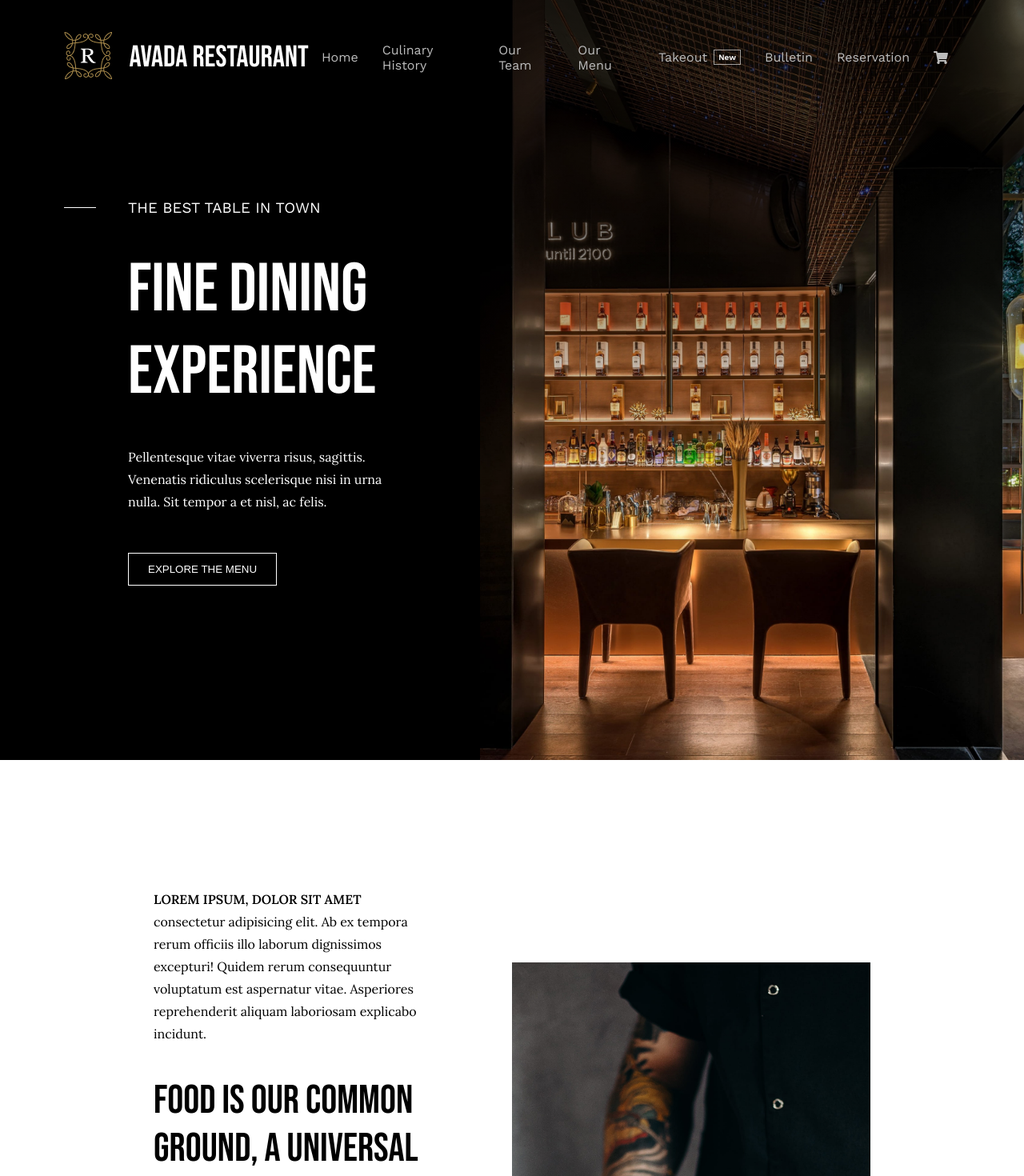
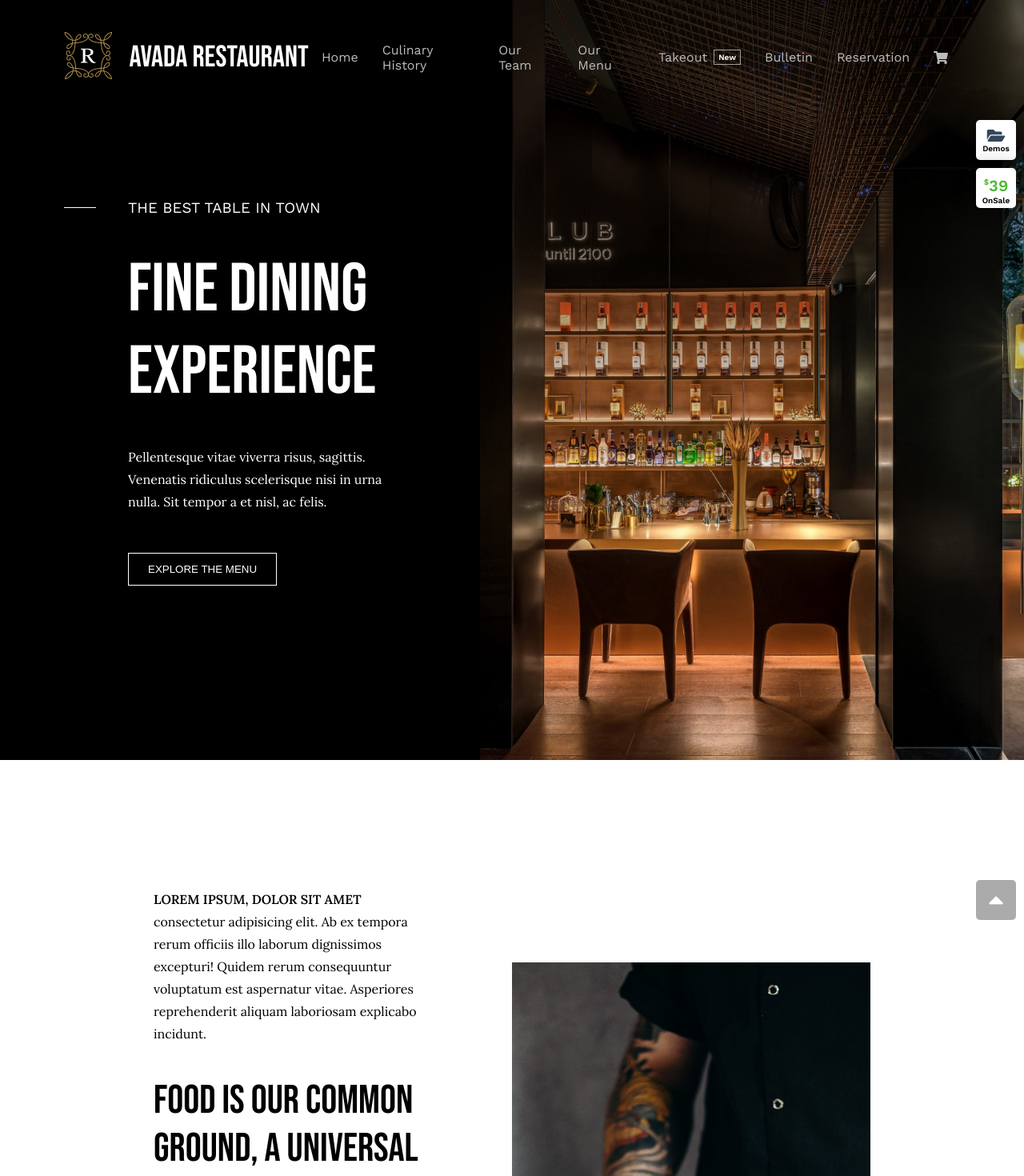
Before and after one commit to bealabea/proj-html-vuejs, a Vue app: page / in a window 1280 px wide. Shown: the top 1470 px of the page at 80% size. Built offline with nearby package versions, Linux system fonts and the light colour scheme.

Commit message:
Create dinamic part in intro section + improve style

```diff
--- a/src/App.vue
+++ b/src/App.vue
@@ -4,10 +4,10 @@
     <header-box
     :menu="menu"
     logo='logo-restaurant.png'
-    :cart="cart"
+    cart= 'fas fa-shopping-cart'
     />
 
-    <intro-section/>
+    <intro-section :sushiBox="sushiBox"/>
 
     <banner-section :banner="banner[0]"/>
 
@@ -22,7 +22,7 @@
 
     <footer-box
     logo='logo-restaurant.png'
-    :footerText="footerText"
+    footerText= 'Quam eu proin sit massa condimentum. Volutpat non pulvinar aliquet nunc. Quam eu proin sit massa condimentum.'
     :socialIcons="socialIcons"
     />
 
@@ -61,7 +61,26 @@ export default {
         'Bulletin',
         'Reservation'
         ],
-      cart: 'fas fa-shopping-cart',
+      sushiBox: [
+        {
+          img: 'sushi-1.png',
+          title: 'THE BEST TABLE IN TOWN',
+          text: 'Lorem ipsum dolor sit amet consectetur adipisicing elit. Sequi nobis natus nostrum quod maxime.',
+          button: 'EXPLORE THE MENU'
+        },
+        {
+          img: 'sushi-2.png',
+          title: 'PERFECT FOR GROUPS',
+          text: 'Lorem ipsum dolor sit amet consectetur adipisicing elit. Sequi nobis natus nostrum quod maxime.',
+          button: 'MAKE A RESERVATION'
+        },
+        {
+          img: 'sushi-3.png',
+          title: 'FRESH PRODUCE EVERYDAY',
+          text: 'Lorem ipsum dolor sit amet consectetur adipisicing elit. Sequi nobis natus nostrum quod maxime.',
+          button: 'LEARN MORE ABOUT US'
+        }
+      ],
       banner: [
         {
           subtitle: 'FINE DINING EXPERIENCE',
@@ -79,7 +98,6 @@ export default {
           button: 'VIEW TAKEOUT MENU',
         }
       ],
-      footerText: 'Quam eu proin sit massa condimentum. Volutpat non pulvinar aliquet nunc. Quam eu proin sit massa condimentum.',
       socialIcons: [
         'fab fa-facebook-f',
         'fab fa-twitter',
--- a/src/components/HeaderBox.vue
+++ b/src/components/HeaderBox.vue
@@ -1,4 +1,5 @@
 <template>
+<div>
 <!-- jumbo + header -->
   <div class="jumbotron big-container">
 
@@ -7,7 +8,7 @@
       <div class="logo">
         <img :src="`/img/${logo}`" alt="" />
       </div>
-  <!-- menu -->
+    <!-- menu -->
       <nav>
         <ul>
           <!-- voci menu dinamiche -->
@@ -46,6 +47,21 @@
     <div class="jumbo-img"></div>
 
   </div>
+
+  <div class="demos">
+    <i class="fas fa-folder-open"></i>
+    Demos
+  </div>
+
+  <div class="on-sale">
+    <p><sup class="small-size">$</sup>39</p>
+    OnSale
+  </div>
+
+  <div class="arrow">
+    <a href="#"><i class="fas fa-caret-up"></i></a>
+  </div>
+  </div>
 </template>
 
 <script>
--- a/src/components/IntroSection.vue
+++ b/src/components/IntroSection.vue
@@ -31,40 +31,15 @@
 
     <div class="sushi-container small-container space-between">
       <!-- call to action con disegni sushi x 3 -->
-      <div class="sushi">
-        <img src="/img/sushi-1.png" alt="" />
-        <h3>THE BEST TABLE IN TOWN</h3>
+      <div v-for="(sushi, index) in sushiBox" :key="index" class="sushi">
+        <img :src="`/img/${sushi.img}`" alt="" />
+        <h3>{{sushi.title}}</h3>
         <div class="spacing-line"></div>
         <p>
-          Lorem ipsum dolor sit amet consectetur adipisicing elit. Sequi nobis
-          natus nostrum quod maxime.
+          {{sushi.text}}
         </p>
-        <button class="white-button">EXPLORE THE MENU</button>
+        <button class="white-button">{{sushi.button}}</button>
       </div>
-
-      <div class="sushi">
-        <img src="/img/sushi-2.png" alt="" />
-        <h3>PERFECT FOR GROUPS</h3>
-        <div class="spacing-line"></div>
-        <p>
-          Lorem ipsum dolor sit amet consectetur adipisicing elit. Sequi nobis
-          natus nostrum quod maxime.
-        </p>
-        <button class="white-button">MAKE A RESERVATION</button>
-
-      </div>
-
-      <div class="sushi">
-        <img src="/img/sushi-3.png" alt="" />
-        <h3>FRESH PRODUCE EVERYDAY</h3>
-        <div class="spacing-line"></div>
-        <p>
-          Lorem ipsum dolor sit amet consectetur adipisicing elit. Sequi nobis
-          natus nostrum quod maxime.
-        </p>
-        <button class="white-button">LEARN MORE ABOUT US</button>
-      </div>
-
     </div>
 
   </div>
@@ -73,6 +48,9 @@
 <script>
 export default {
   name: "App",
+  props: {
+    sushiBox: Array
+  }
 };
 </script>
 
--- a/src/components/MenuSection.vue
+++ b/src/components/MenuSection.vue
@@ -104,7 +104,7 @@
               Pellentesque vitae viverra risus, sagittis. Venenatis ridiculus
               scelerisque nisi in urna nulla. Sit tempor a et nisl, ac felis.
             </p>
-            <button class="black-button">BUY AVADA TODAY</button>
+            <button class="black-button">VIEW IN THE MENU</button>
           </div>
         </div>
     </div>
--- a/src/style/header-box.scss
+++ b/src/style/header-box.scss
@@ -97,3 +97,74 @@
     }
   }
 }
+
+.demos {
+  cursor:pointer;
+  position: fixed;
+  top: 150px;
+  right: 10px;
+  display: flex;
+  flex-direction: column;
+  justify-content: center;
+  align-items: center;
+  width: 50px;
+  height: 50px;
+  background-color: $second-color;
+  z-index: 1010;
+  border-radius: 5px;
+  box-shadow: 0 0 25px 5px rgb(0 0 0 / 20%);
+  font-size: 10px;
+  font-family: $subtitle-font;
+  font-weight: 600;
+  .fa-folder-open{
+    font-size: 20px;
+    color: #33475b;
+  }
+}
+
+.on-sale {
+  cursor:pointer;
+  position: fixed;
+  top: 210px;
+  right: 10px;
+  display: flex;
+  flex-direction: column;
+  justify-content: center;
+  align-items: center;
+  width: 50px;
+  height: 50px;
+  background-color: $second-color;
+  z-index: 1010;
+  border-radius: 5px;
+  box-shadow: 0 0 25px 5px rgb(0 0 0 / 20%);
+  font-size: 10px;
+  font-family: $subtitle-font;
+  font-weight: 600;
+  p{
+    font-family: $subtitle-font;
+    font-size: 20px;
+    color: #52b838;
+    .small-size {
+      font-size: 10px;
+      color: #52b838;
+    }
+  }
+}
+
+.arrow {
+  position: fixed;
+  top: 1100px;
+  right: 10px;
+  display: flex;
+  justify-content: center;
+  align-items: center;
+  width: 50px;
+  height: 50px;
+  background-color: rgba(136, 136, 136, 0.7);
+  z-index: 1010;
+  border-radius: 5px;
+  .fa-caret-up {
+    color: $second-color;
+    font-size: 30px;
+  }
+}
```
